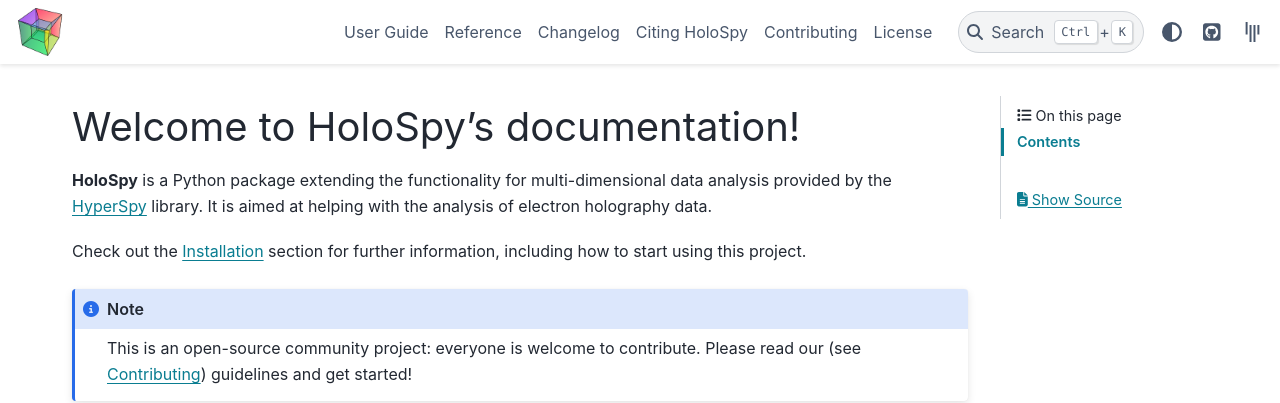
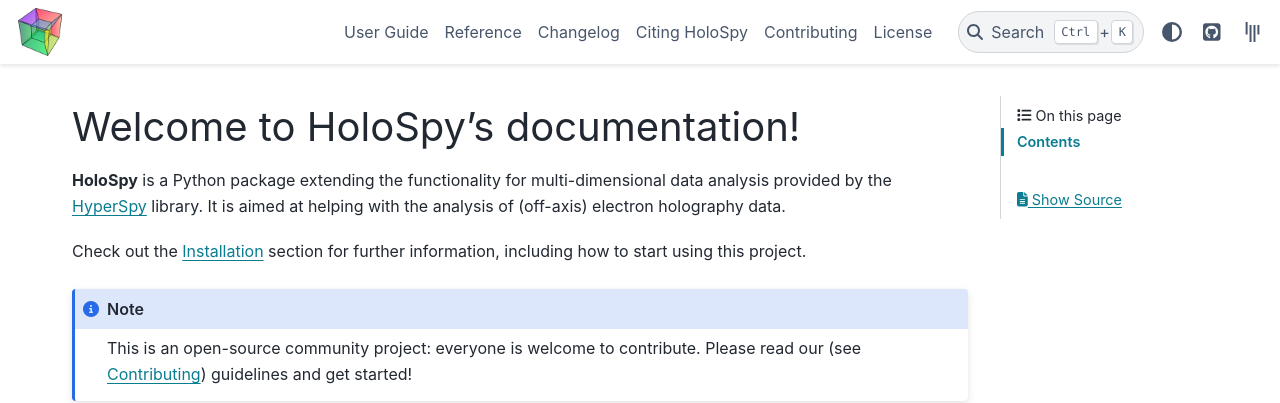
Before and after one commit to hyperspy/holospy, a Sphinx documentation site: the page built from doc/index.rst, in a window 1280 px wide and 1382 px high. Shown: the top 403 px of the window. Built offline with Sphinx 7.4.7 and the PyData theme 0.15.4, drawn with Linux system fonts in a browser that asks for light colours; the version number could not be read and is left out.

Commit message:
Specify off-axis holography
Co-authored-by: Jonas Lähnemann <jonas@pdi-berlin.de>

```diff
--- a/doc/index.rst
+++ b/doc/index.rst
@@ -2,7 +2,7 @@ Welcome to HoloSpy's documentation!
 ***********************************
 **HoloSpy** is a Python package extending the functionality for multi-dimensional
 data analysis provided by the `HyperSpy <https://hyperspy.org/>`_ library. It is
-aimed at helping with the analysis of electron holography data.
+aimed at helping with the analysis of (off-axis) electron holography data.
 
 Check out the :ref:`installation` section for further information, including
 how to start using this project.
--- a/doc/user_guide/electron_holography.rst
+++ b/doc/user_guide/electron_holography.rst
@@ -4,7 +4,7 @@ Electron Holography
 *******************
 
 HoloSpy provides the user with a signal class which can be used to process
-electron holography data:
+(off-axis) electron holography data:
 
 * :py:class:`~.signals.hologram_image.HologramImage`
 
--- a/doc/user_guide/metadata_structure.rst
+++ b/doc/user_guide/metadata_structure.rst
@@ -23,7 +23,7 @@ Besides directly accessing the metadata tree structure, e.g.
 can be used to add to, search for and read from items in the metadata tree,
 respectively.
 
-The holography specific metadata structure is represented in the following
+The holography-specific metadata structure is represented in the following
 tree diagram. The default units are given in parentheses. Details about the
 leaves can be found in the following sections of this chapter. Note that not
 all types of leaves will apply to every type of measurement.
```
Also changed, not shown: README.md (+1 -1 lines).
